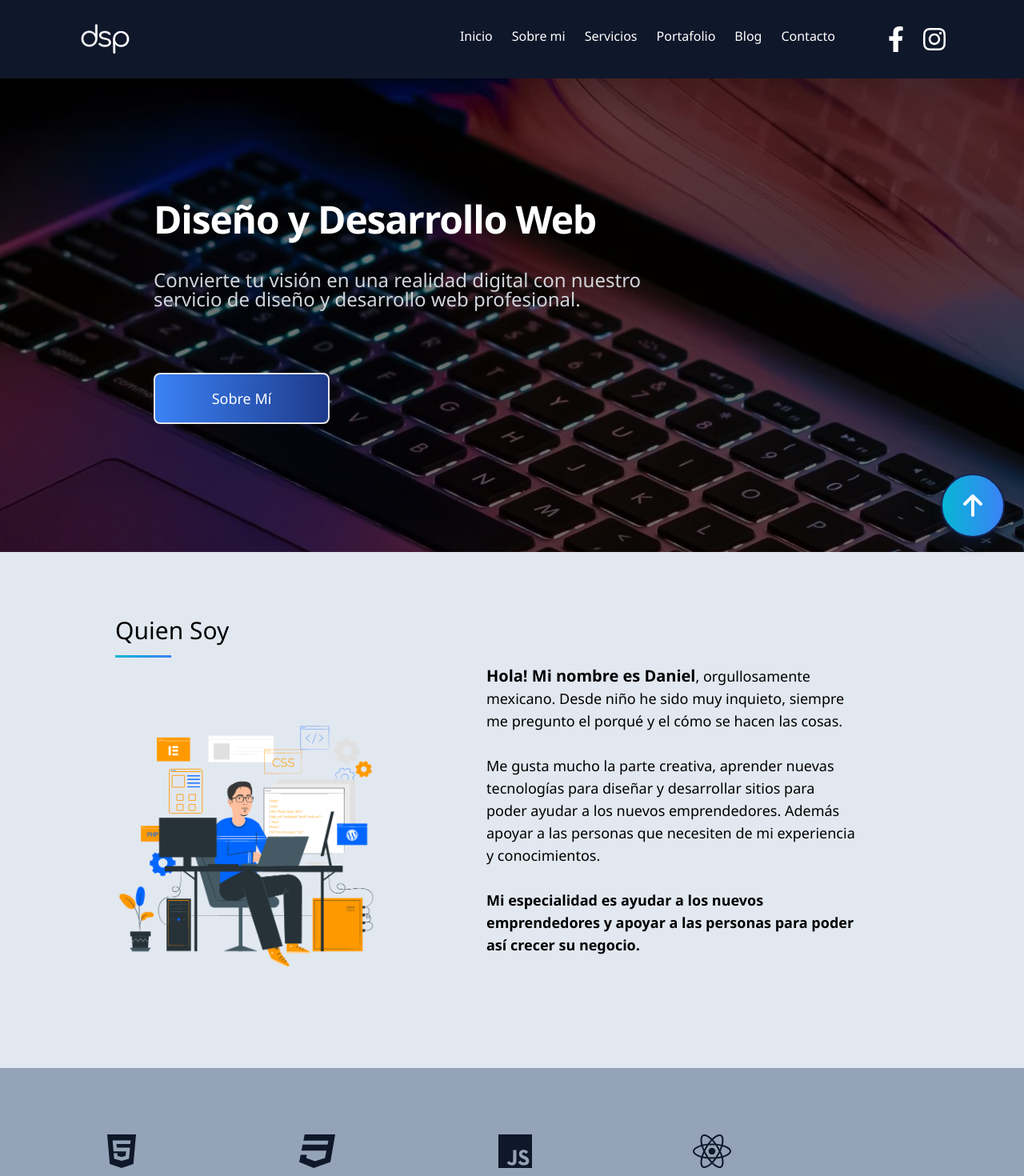
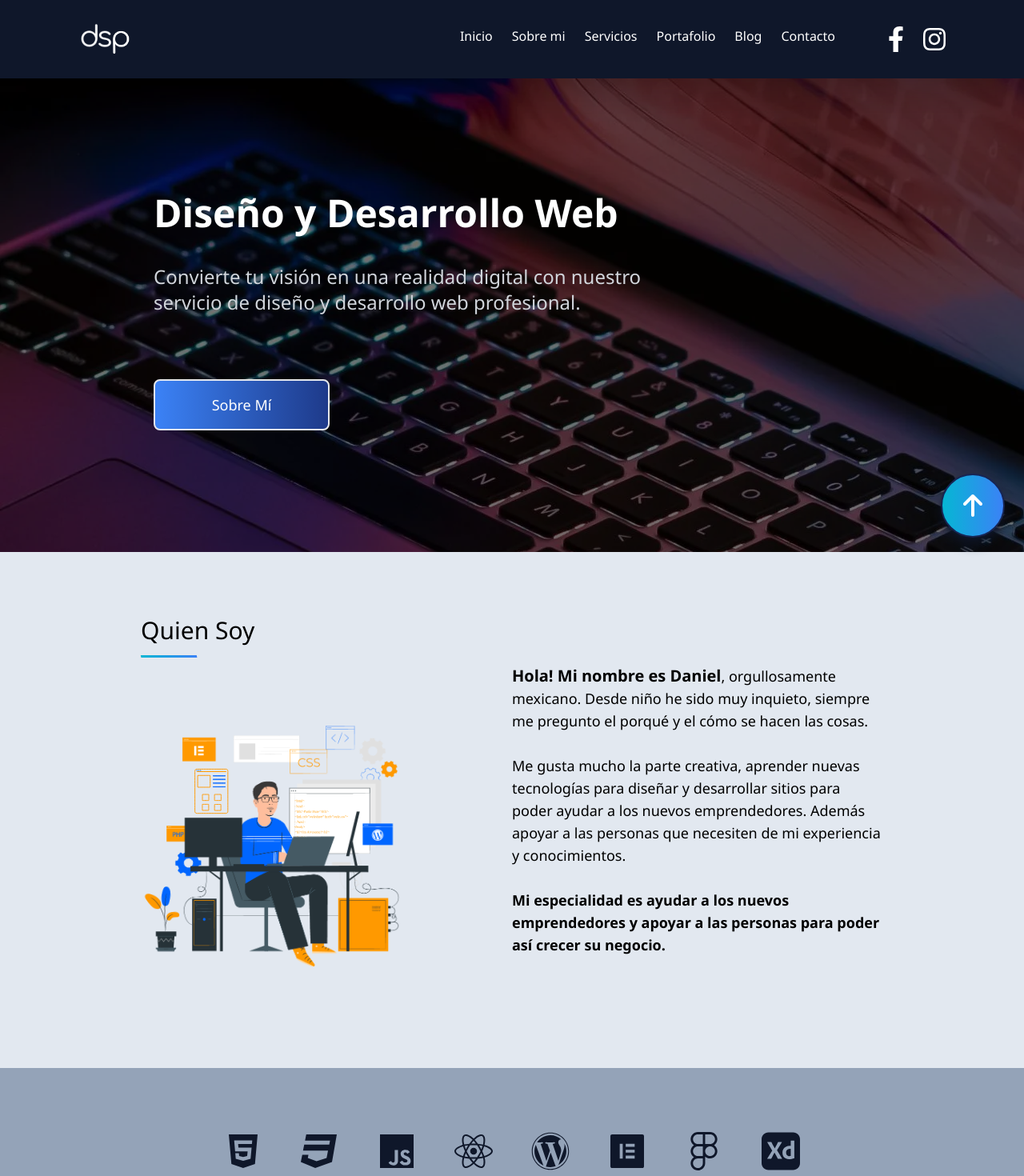
Before and after one commit to dspwebstudiomx/reacttailwindcss, a React (Vite) app: page / in a window 1280 px wide. Shown: the top 1470 px of the page at 80% size. Built offline with nearby package versions, Linux system fonts and the light colour scheme.

Commit message:
general changes

```diff
--- a/src/components/Card.jsx
+++ b/src/components/Card.jsx
@@ -5,7 +5,7 @@ const Card = ({ backgroundImage, cliente, alt, href }) => {
   return (
     <a href={href} target="_blank" rel="noopener noreferrer">
 
-      <article className='card relative top-0 overflow-hidden sm:w-[300px] lg:px-5 z-0 h-[200px] rounded-lg border-2 border-slate-800 shadow-lg shadow-slate-600 transition-shadow animate__animated animate__bounceIn duration-1000 animate__slower delay-1000 sm:mb-10'>
+      <article className='card relative overflow-hidden w-[320px] sm:w-[260px] md:w-[300px] lg:w-[420px] xl:w-[320px] z-0 h-[180px] lg:h-[240px] xl:h-[180px] rounded-lg border-2 border-slate-800 shadow-lg shadow-slate-600 transition-shadow animate__animated animate__bounceIn duration-1000 animate__slower delay-1000'>
 
         {/* Background Image */}
         <img
@@ -17,7 +17,7 @@ const Card = ({ backgroundImage, cliente, alt, href }) => {
         {/* Background Image */}
 
         {/* Overlay */}
-        <div className='absolute inset-0 z-0 w-full h-full bg-black opacity-75'></div>
+        <div className='absolute inset-0 z-0 w-full h-full bg-black opacity-50' />
         {/* Overlay */}
 
         {/* Content Container */}
--- a/src/components/Sections/Clients.jsx
+++ b/src/components/Sections/Clients.jsx
@@ -6,7 +6,7 @@ import Container from "../Templates/Container";
 const Clients = () => {
 
   const containerClasses =
-    "grid grid-cols-2 sm:grid-cols-4 lg:gap-12 items-center justify-between gap-8 px-8";
+    "grid grid-cols-2 sm:grid-cols-4 lg:gap-16 items-center justify-evenly gap-8 px-8 lg:px-0";
 
   const clientListDisplay =
     clientes.map(
--- a/src/components/Sections/Hero.jsx
+++ b/src/components/Sections/Hero.jsx
@@ -6,7 +6,7 @@ import Button from '../Button'
 
 const Hero = () => {
   return (
-    <section id='hero' className='relative overflow-hidden sm:py-32 px-12 w-full lg:px-5 z-0 h-[75vh] flex items-center'>
+    <section id='hero' className='relative overflow-hidden py-20 px-8 w-full z-0 md:h-[75vh] flex items-center mt-20'>
 
       {/* Background Image */}
       <img
@@ -23,8 +23,8 @@ const Hero = () => {
       {/* Content Container */}
       <div id="hero" className="mx-auto lg:max-w-screen-lg flex flex-col md:items-start z-10">
         <div className="max-w-2xl lg:mx-0 mb-10 mx-5">
-          <h1 className="text-5xl font-bold tracking-tight text-white sm:text-4xl lg:text-5xl line-height mb-10">Diseño y Desarrollo Web</h1>
-          <p className="mt-6 text-2xl leading-6 text-gray-300 line-height">
+          <h1 className="text-5xl font-bold text-white sm:text-4xl lg:text-5xl line-height mb-10">Diseño y Desarrollo Web</h1>
+          <p className="mt-6 text-2xl leading-8 text-gray-300 line-height">
             Convierte tu visión en una realidad digital con nuestro servicio de diseño y desarrollo web profesional.
           </p>
         </div>
--- a/src/components/Sections/Portfolio.jsx
+++ b/src/components/Sections/Portfolio.jsx
@@ -13,12 +13,11 @@ const Portfolio = () => {
           backgroundImage={cliente.backgroundImage}
           cliente={cliente.cliente}
           href={cliente.href} target="_blank" alt={cliente.alt}
-
         />
       )
     }
   );
-  const classes = "grid lg:max-w-screen-lg sm:grid-cols-2  lg:grid-cols-3  items-center gap-10 mx-6"
+  const classes = "grid sm:grid-cols-2 lg:grid-cols-2 xl:grid-cols-3 items-center gap-12 justify-center"
 
   return (
     <Section id="portfolio" className="bg-red-500">
--- a/src/components/Sections/Technologies.jsx
+++ b/src/components/Sections/Technologies.jsx
@@ -9,8 +9,8 @@ import Section from "../Templates/Section"
 const Technologies = () => {
   return (
     <Section className="bg-slate-400 dark:bg-slate-900" id="technologies">
-      <Container className={'px-8'}>
-        <div className="grid grid-cols-4 gap-6 justify-between items-center">
+      <Container className={''}>
+        <div className=" grid grid-cols-4 gap-12 md:grid-cols-8 ">
           <a href="https://developer.mozilla.org/es/docs/Web/HTML" target="_blank" rel="noopener noreferrer">
             <FaHtml5 size={48} className="hover:scale-150 dark:text-white text-slate-900" title="Html 5" />
           </a>
--- a/src/components/Templates/Container.jsx
+++ b/src/components/Templates/Container.jsx
@@ -1,7 +1,9 @@
 import PropTypes from 'prop-types';
 
 const Container = ({ children, className }) => {
+
   const containerClasses = `sm:max-w-screen-sm md:max-w-screen-md lg:max-w-screen-lg ${className}`
+
   return (
     <div className={containerClasses}>
       {children}
--- a/src/components/Templates/Section.jsx
+++ b/src/components/Templates/Section.jsx
@@ -2,7 +2,7 @@ import PropTypes from 'prop-types';
 
 const Section = ({ id, children, className }) => {
   return (
-    <section id={id} className={`bg-slate-200 dark:bg-slate-950 dark:text-slate-50 py-20 sm:px-24 ${className}`}>
+    <section id={id} className={`flex flex-col bg-slate-200 dark:bg-slate-950 dark:text-slate-50 py-20 sm:px-0 ${className} justify-center items-center`}>
       {children}
     </section>
   )
```
